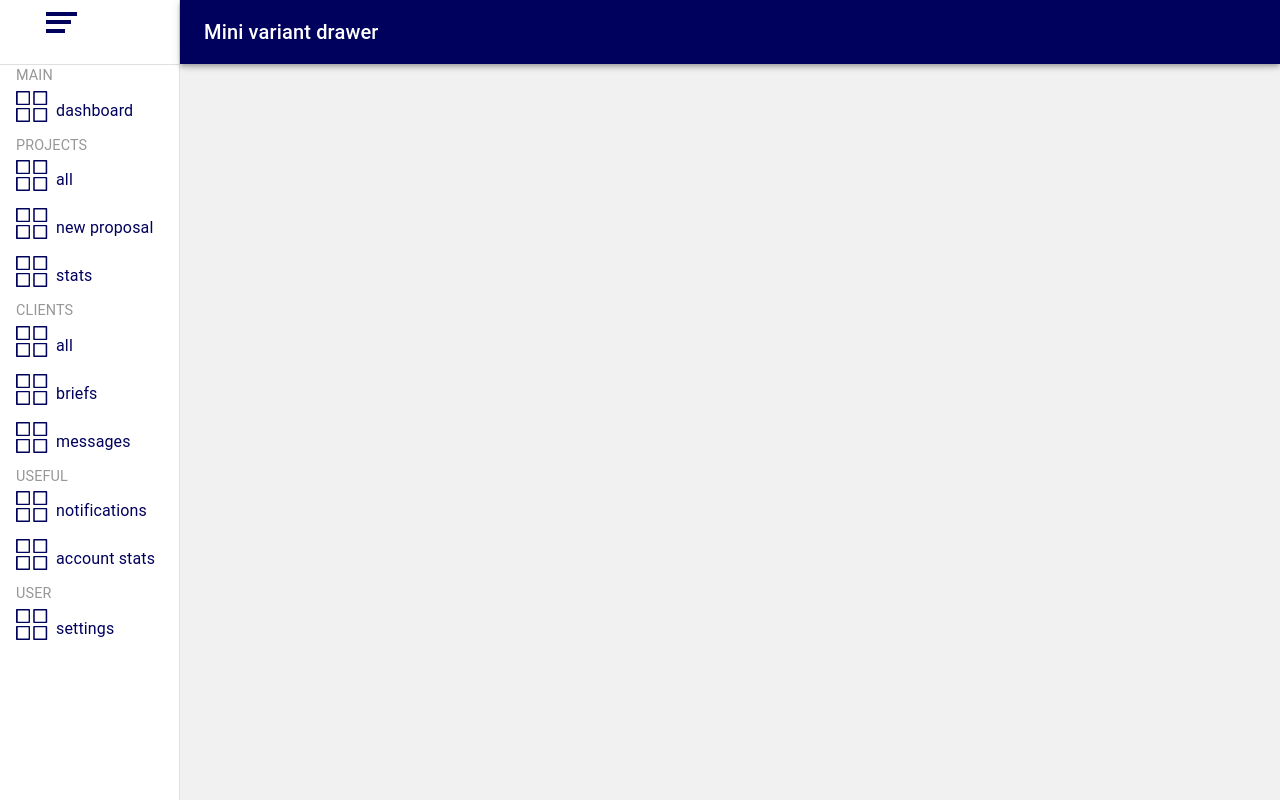
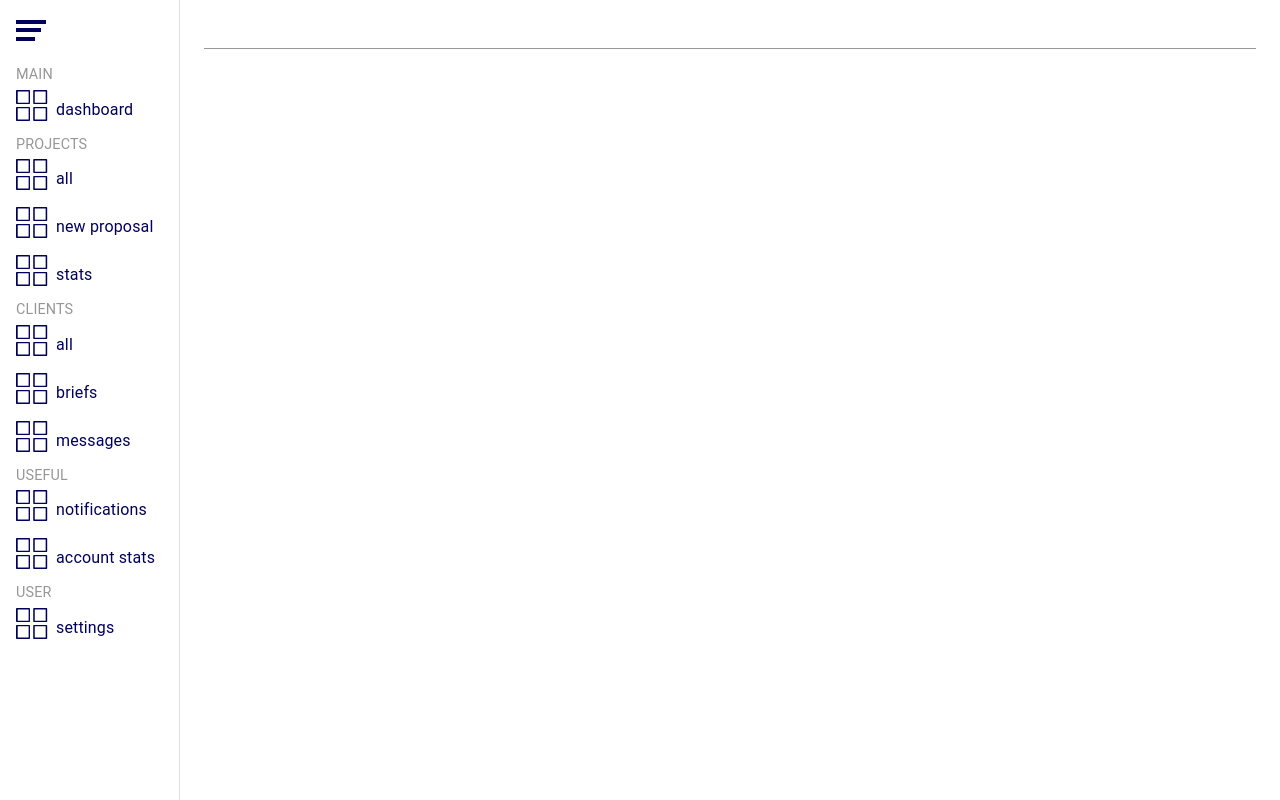
Before and after one commit to Pmejna/react-admin-brandstash, a React (Create React App) app: page /briefs/1 in a window 1280 px wide. Built offline with nearby package versions, Linux system fonts and the light colour scheme.

Commit message:
add styles to the navigation component

```diff
--- a/src/components/Navigation/Navigation.tsx
+++ b/src/components/Navigation/Navigation.tsx
@@ -7,10 +7,7 @@ import Toolbar from '@mui/material/Toolbar';
 import List from '@mui/material/List';
 import CssBaseline from '@mui/material/CssBaseline';
 import Typography, { TypographyProps } from '@mui/material/Typography';
-import Divider from '@mui/material/Divider';
-import IconButton from '@mui/material/IconButton';
 import ListItemButton from '@mui/material/ListItemButton';
-import ListItemIcon from '@mui/material/ListItemIcon';
 import ListItemText from '@mui/material/ListItemText';
 import ThemeButton from '../ThemeButton/ThemeButton';
 import SvgIcon from '../SvgIcon/SvgIcon';
@@ -61,38 +58,30 @@ const dummyData: dummyDataInterface[] = [
 ]
 
 const drawerOpenWidth = 180;
-const drawerClosedWidth = 76;
-const paddingOpen = 24;
+const drawerClosedWidth = 80;
+const paddingOpen = 16;
 const paddingClosed = 16;
 
 const openedMixin = (theme: Theme): CSSObject => ({
-  width: drawerOpenWidth,
-//   transition: theme.transitions.create('width', {
-//     easing: theme.transitions.easing.sharp,
-//     duration: theme.transitions.duration.enteringScreen,
-//   }),
-  overflowX: 'hidden',
+  width:      drawerOpenWidth,
+  overflowX:  'hidden',
 });
 
 const closedMixin = (theme: Theme): CSSObject => ({
-//   transition: theme.transitions.create('width', {
-//     easing: theme.transitions.easing.sharp,
-//     duration: theme.transitions.duration.leavingScreen,
-//   }),
   overflowX: 'hidden',
   width: `calc(${theme.spacing(7)} + 1px)`,
   [theme.breakpoints.up('sm')]: {
-    width: `calc(${theme.spacing(8)} + 1px)`,
+    width: drawerClosedWidth,
   },
 });
 
 const Main = styled('main', { shouldForwardProp: (prop) => prop !== 'open' })<{
     open?: boolean;
   }>(({ theme, open }) => ({
-  flexGrow: 1,
-  padding: theme.spacing(3),
+  flexGrow:   1,
+  padding:    theme.spacing(3),
   marginLeft: 0,
-  marginTop: 48,
+  marginTop:  48,
   ...(open && {
   }),
 }));
@@ -105,14 +94,13 @@ interface IDrawerHeaderProps {
 const DrawerHeader = styled('div',{
     shouldForwardProp: (prop) => prop !== 'open',
   })<IDrawerHeaderProps>(({ theme, open }) => ({
-  display: 'flex',
+  display:    'flex',
   alignItems: 'center',
   paddingLeft: paddingClosed,
   // necessary for content to be below app bar
   ...theme.mixins.toolbar,
   justifyContent: 'flex-start',
   ...(open && {
-    marginLeft: '22px',
     paddingLeft: paddingOpen
   }),
 }));
@@ -125,28 +113,31 @@ const AppBar = styled(MuiAppBar, {
   shouldForwardProp: (prop) => prop !== 'open',
 })<AppBarProps>(({ theme, open }) => ({
   zIndex: theme.zIndex.drawer + 1,
-//   transition: theme.transitions.create(['width', 'margin'], {
-//     easing: theme.transitions.easing.sharp,
-//     duration: theme.transitions.duration.leavingScreen,
-//   }),
+  backgroundColor: theme.palette.common.navigationBackgroundColor,
+  boxShadow: 'none',
   marginLeft: drawerClosedWidth,
   width: `calc(100% - ${drawerClosedWidth}px)`,
   ...(open && {
     marginLeft: drawerOpenWidth,
     width: `calc(100% - ${drawerOpenWidth}px)`,
-    // transition: theme.transitions.create(['width', 'margin'], {
-    //   easing: theme.transitions.easing.sharp,
-    //   duration: theme.transitions.duration.enteringScreen,
-    // }),
   }),
+}));
+
+interface ToolbarStyledProps {
+  theme: Theme;
+};
+
+const ToolbarStyled = styled(Toolbar, { shouldForwardProp: (prop) => true })<ToolbarStyledProps>(({ theme }) => ({
+  padding: '4px 12px',
 }));
 
 const Drawer = styled(MuiDrawer, { shouldForwardProp: (prop) => prop !== 'open' })(
   ({ theme, open }) => ({
-    width: drawerOpenWidth,
-    flexShrink: 0,
-    whiteSpace: 'nowrap',
-    boxSizing: 'border-box',
+    width:        drawerOpenWidth,
+    flexShrink:   0,
+    whiteSpace:   'nowrap',
+    boxSizing:    'border-box',
+    borderRight:  `1px solid ${theme.palette.common.divider}`,
     ...(open && {
       ...openedMixin(theme),
       '& .MuiDrawer-paper': openedMixin(theme),
@@ -159,14 +150,13 @@ const Drawer = styled(MuiDrawer, { shouldForwardProp: (prop) => prop !== 'open'
 );
 
 interface DrawerTitleProps extends TypographyProps {
-    // text?: boolean;
     open: boolean;
   }
 
 const DrawerTitle = styled(Typography, {shouldForwardProp: (prop) => true})<DrawerTitleProps>(({theme, open}) => ({
-    color: theme.palette.common.secondaryTextColor,
+    color:    theme.palette.common.secondaryTextColor,
     fontSize: '0.9rem',
-    opacity: 0,
+    opacity:  0,
     ...(open && {
         opacity: 1
     })
@@ -183,39 +173,18 @@ export default function Navigation(props: any) {
     <Box sx={{ display: 'flex' }}>
       <CssBaseline />
       <AppBar position="fixed" open={open}>
-        <Toolbar>
-          <Typography variant="h6" noWrap component="div">
-            Mini variant drawer
-          </Typography>
-        </Toolbar>
+        <ToolbarStyled theme={theme}>
+          <div style={{width: '100%', borderBottom: `1px solid ${theme.palette.common.divider}`}}>
+            <Typography variant="h6" noWrap component="div">
+              Mini variant drawer
+            </Typography>
+          </div>
+        </ToolbarStyled>
       </AppBar>
       <Drawer variant="permanent" open={open}>
         <DrawerHeader open={open}>
           <ThemeButton open={open} onClick={handleDrawerToggle}/>
         </DrawerHeader>
-        <Divider />
-        {/* <List>
-          {['Inbox', 'Starred', 'Send email', 'Drafts'].map((text, index) => (
-            <ListItemButton
-              key={text}
-              sx={{
-                minHeight: 48,
-                justifyContent: open ? 'initial' : 'center',
-                px: 2.5,
-              }}
-            >
-              <ListItemIcon
-                sx={{
-                  minWidth: 0,
-                  mr: open ? 3 : 'auto',
-                  justifyContent: 'center',
-                }}
-              >
-              </ListItemIcon>
-              <ListItemText primary={text} sx={{ opacity: open ? 1 : 0 }} />
-            </ListItemButton>
-          ))}
-        </List> */}
         <div style={{padding: 0}}>
           {dummyData.map((category) => (
             <List style={{padding: 0, paddingLeft: open ? 16 : 0}}>
@@ -227,7 +196,7 @@ export default function Navigation(props: any) {
                         return (
                             <ListItemButton
                             key={element.text}
-                            style={{padding: 0, display: 'flex', flexDirection: 'row',  justifyContent: 'center'}}
+                            style={{padding: 0, paddingLeft: open ? 0 : 16, display: 'flex', flexDirection: 'row',  justifyContent: open ? 'center' : 'flex-start'}}
                             sx={{
                                 minHeight: 48,
                                 justifyContent: open ? 'initial' : 'center',
--- a/src/components/SvgIcon/Icons.tsx
+++ b/src/components/SvgIcon/Icons.tsx
@@ -34,12 +34,13 @@ export const MenuClosed: FunctionComponent<MenuClosedProps> = () => {
 
 interface DashboardIconProps {
     /// possible upcoming props
+    viewBox?: string;
 }
 
-export const DashboardIcon: FunctionComponent<DashboardIconProps> = () => {
+export const DashboardIcon: FunctionComponent<DashboardIconProps> = ({viewBox}) => {
     const theme = useTheme();
     return (
-    <g id="Group_157" data-name="Group 157" transform="translate(-3169.99 -2395)">
+    <g id="Group_157" data-name="Group 157" transform="translate(-3169.99 -2395)" viewBox={viewBox}>
         <path id="Path_355" data-name="Path 355" fill={theme.palette.common.iconColor} d="M3183.96,2395.748a.748.748,0,0,0-.748-.748h-12.474a.748.748,0,0,0-.748.748v12.474a.748.748,0,0,0,.748.749h12.474a.748.748,0,0,0,.748-.749Zm-1.339,11.881h-10.907v-11.1h10.907Z"/>
         <path id="Path_356" data-name="Path 356" fill={theme.palette.common.iconColor} d="M3273.96,2395.748a.748.748,0,0,0-.749-.748h-12.474a.748.748,0,0,0-.748.748v12.474a.748.748,0,0,0,.748.749h12.474a.748.748,0,0,0,.749-.749Zm-1.53,11.881h-10.907v-11.1h10.907Z" transform="translate(-72.778)"/>
         <path id="Path_357" data-name="Path 357" fill={theme.palette.common.iconColor} d="M3183.96,2484.748a.748.748,0,0,0-.748-.748h-12.474a.748.748,0,0,0-.748.748v12.474a.748.748,0,0,0,.748.748h12.474a.748.748,0,0,0,.748-.748Zm-1.339,11.689h-10.907v-11.1h10.907Z" transform="translate(0 -71.97)"/>
--- a/src/components/SvgIcon/SvgIcon.tsx
+++ b/src/components/SvgIcon/SvgIcon.tsx
@@ -31,7 +31,7 @@ const SvgIcon: FunctionComponent<SvgIconProps> = ({variant, width, height, onCli
             icon = <DashboardIcon/>
         break;
         default:
-            icon = <DashboardIcon/>
+            icon = <DashboardIcon viewBox={viewBox}/>
         break;
     }
 
@@ -41,8 +41,7 @@ const SvgIcon: FunctionComponent<SvgIconProps> = ({variant, width, height, onCli
                 onClick={onClick}
                 xmlns="http://www.w3.org/2000/svg"
                 version="1.0"
-                width={'100%'}
-                height={'100%'}
+                style={{cursor: 'pointer'}}
                 viewBox={viewBox}>
                 {icon}
             </svg>
--- a/src/components/ThemeButton/ThemeButton.tsx
+++ b/src/components/ThemeButton/ThemeButton.tsx
@@ -14,9 +14,9 @@ const ThemeButton: FunctionComponent<ThemeButtonProps> = ({open, onClick}) => {
         <>
             {
                 open ? (
-                    <SvgIcon variant="menu-open" onClick={onClick}/>
+                    <SvgIcon variant="menu-open" width={30} height={24} onClick={onClick}/>
                 ) : (
-                    <SvgIcon variant="menu-closed" onClick={onClick}/>
+                    <SvgIcon variant="menu-closed" width={30} height={24} onClick={onClick}/>
                 )
             }
         </>
--- a/src/context/ThemeContext.tsx
+++ b/src/context/ThemeContext.tsx
@@ -9,6 +9,8 @@ declare module "@mui/material/styles/createPalette" {
         iconColor: string,
         buttonBackgroundColor: string,
         secondaryTextColor: string,
+        navigationBackgroundColor: string,
+        divider: string;
     }
 }
 
@@ -52,7 +54,9 @@ export const ThemeContextProvider: FC<ThemeContextProviderProps> = ({children})
                     common: {
                         iconColor: themeColors.iconColorLight,
                         buttonBackgroundColor: themeColors.buttonColorLight,
-                        secondaryTextColor: themeColors.secondaryTextColorLight
+                        secondaryTextColor: themeColors.secondaryTextColorLight,
+                        navigationBackgroundColor: themeColors.navigationBackgroundColorLight,
+                        divider: themeColors.dividerColorLight,
                     },
                     secondary: {
                         main: "#000"
@@ -62,7 +66,7 @@ export const ThemeContextProvider: FC<ThemeContextProviderProps> = ({children})
                     },
                     text: {
                         primary: themeColors.textColorLight
-                    }
+                    },
                 } : {
                     primary: {
                         main: '#FCFBFF',
@@ -73,14 +77,16 @@ export const ThemeContextProvider: FC<ThemeContextProviderProps> = ({children})
                     },
                     common: {
                         iconColor: themeColors.iconColorDark,
-                        buttonBackgroundColor: themeColors.buttonColorDark
+                        buttonBackgroundColor: themeColors.buttonColorDark,
+                        navigationBackgroundColor: themeColors.navigationBackgroundColorDark,
+                        divider: themeColors.dividerColorDark,
                     },
                     background: {
                         default: themeColors.bgMainDark
                     },
                     text: {
                         primary: themeColors.textColorDark
-                    }
+                    },
                 }),
 
             },
--- a/src/ts/enums/theme.ts
+++ b/src/ts/enums/theme.ts
@@ -1,16 +1,20 @@
 export enum themeColors {
-    borderLight                 = "#1C0B24",
-    bgMainLight                 = "#F1F1F2",
-    iconColorLight              = "#00005D",
-    textColorLight              = "#00005D",
-    secondaryTextColorLight     = "#979797",
-    buttonColorLight            = "#E4D8E9",
-    borderDark                  = "#1C0B24",
-    bgMainDark                  = "#F1F1F2",
-    iconColorDark               = "#148AFF",
-    textColorDark               = "#E4D8E9",
-    buttonColorDark             = "#E4D8E9",
-    secondaryTextColorDark      = "#979797",
+    borderLight                     = "#1C0B24",
+    bgMainLight                     = "#fff",
+    iconColorLight                  = "#00005D",
+    textColorLight                  = "#00005D",
+    secondaryTextColorLight         = "#979797",
+    navigationBackgroundColorLight  = "#fff",
+    buttonColorLight                = "#E4D8E9",
+    dividerColorLight               = "#979797",
+    borderDark                      = "#1C0B24",
+    bgMainDark                      = "#F1F1F2",
+    iconColorDark                   = "#148AFF",
+    textColorDark                   = "#E4D8E9",
+    buttonColorDark                 = "#E4D8E9",
+    secondaryTextColorDark          = "#979797",
+    navigationBackgroundColorDark   = "#18191E",
+    dividerColorDark                = "rgba(65,160,255,0.41)",
 }
 
 export enum styleCommonUtils {
```
